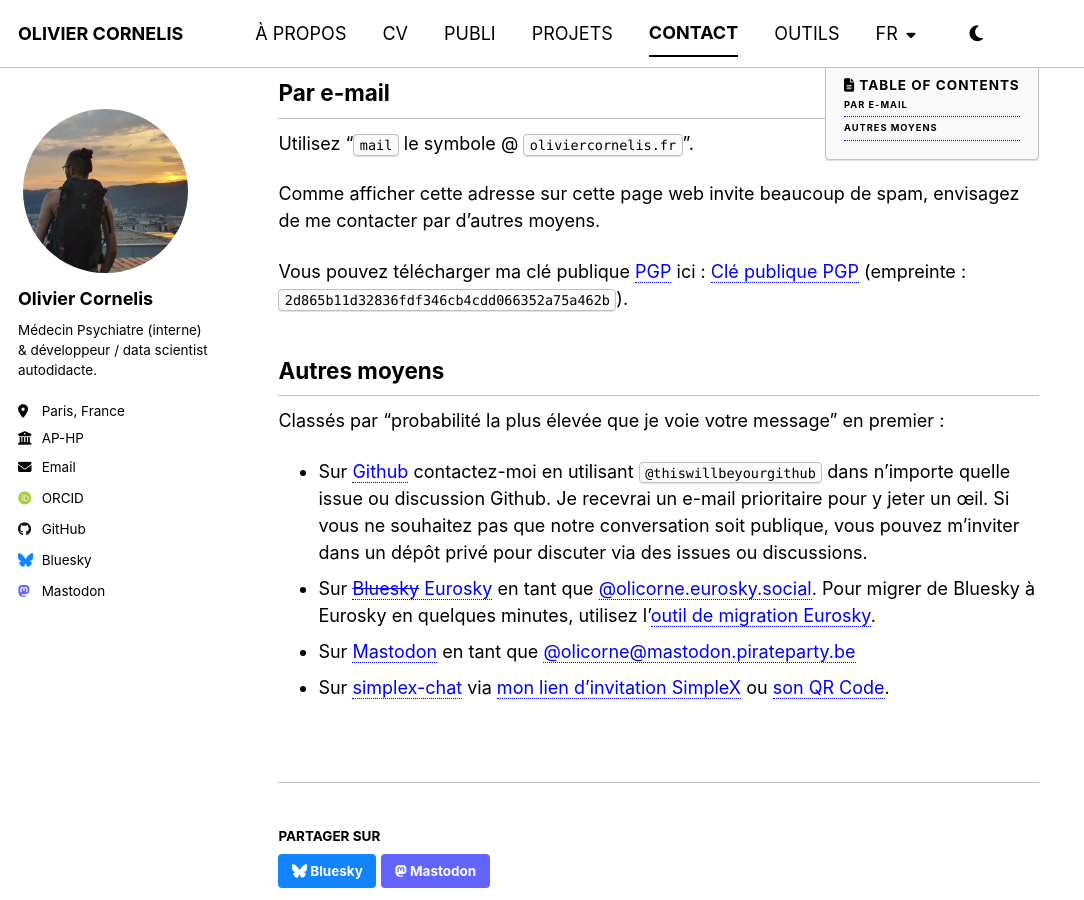
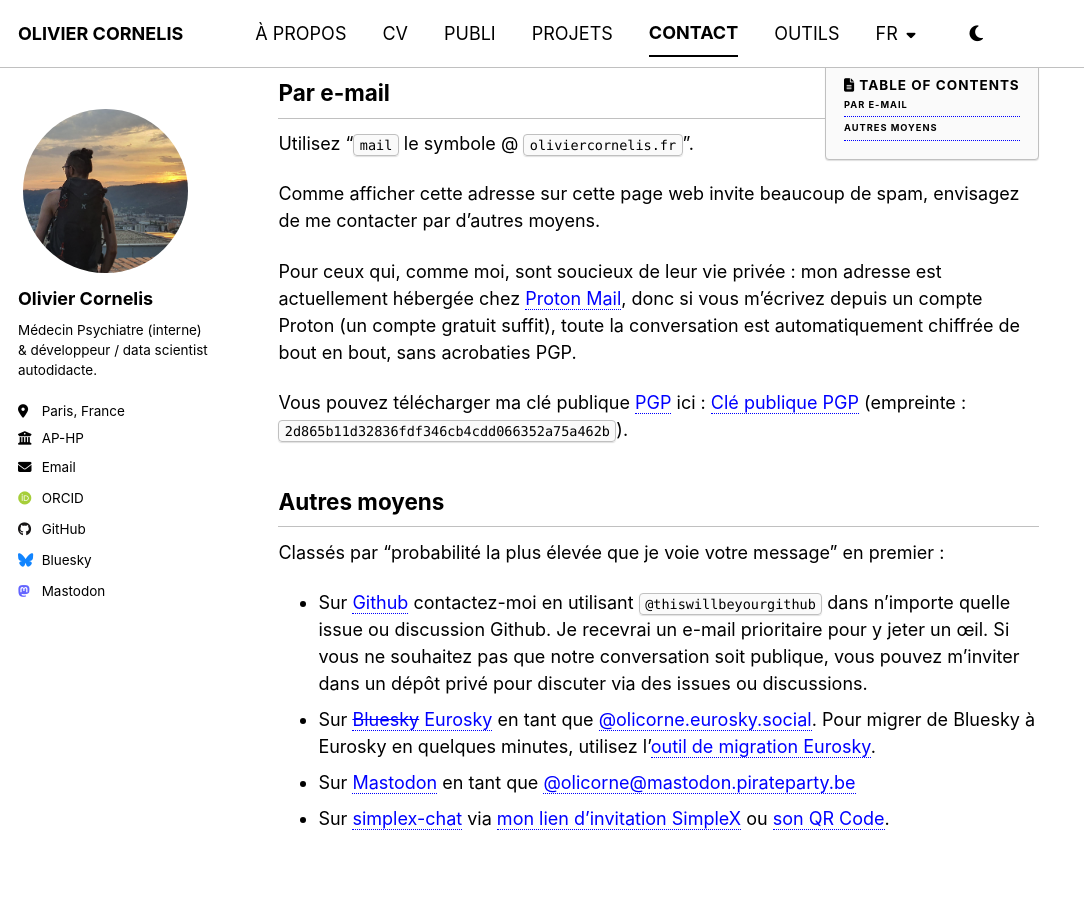
Before and after one commit to thiswillbeyourgithub/website, a Jekyll site: the page built from _pages/fr/contact.md, in a window 1280 px wide and 900 px high, scrolled down 483 px. Shown: the whole window, without its empty margins (0-1084 px from the left). Built offline with Jekyll 4.4.1, drawn with Linux system fonts in a browser that asks for light colours; some web fonts are replaced.

Commit message:
Mention Proton Mail hosting on contact pages for extra-secure email
Co-Authored-By: Claude Fable 5 <noreply@anthropic.com>

```diff
--- a/_pages/fr/contact.md
+++ b/_pages/fr/contact.md
@@ -20,6 +20,8 @@ Utilisez "`mail` le symbole @ `oliviercornelis.fr`".
 
 Comme afficher cette adresse sur cette page web invite beaucoup de spam, envisagez de me contacter par d'autres moyens.
 
+Pour ceux qui, comme moi, sont soucieux de leur vie privée : mon adresse est actuellement hébergée chez [Proton Mail](https://proton.me/mail), donc si vous m'écrivez depuis un compte Proton (un compte gratuit suffit), toute la conversation est automatiquement chiffrée de bout en bout, sans acrobaties PGP.
+
 
 Vous pouvez télécharger ma clé publique [PGP](https://en.wikipedia.org/wiki/Pretty_Good_Privacy) ici : [Clé publique PGP](../files/PGP_public_key)  (empreinte : `2d865b11d32836fdf346cb4cdd066352a75a462b`).
 
```
Also changed, not shown: _pages/en/contact.md (+2 -0 lines).
